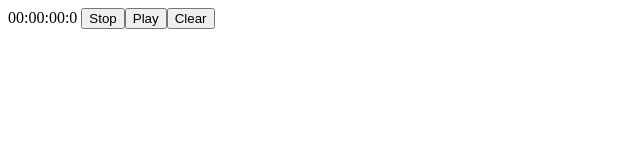
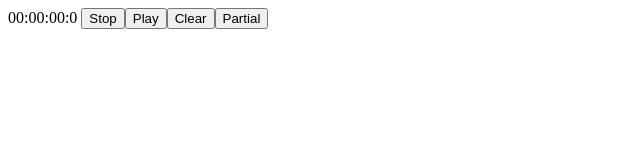
Before and after one commit to eusousalvi/chronometer, a React (Create React App) app: page / in a window 1280 px wide. Shown: the top 160 px of the page, without its empty margins (0-640 px from the left). Built offline with nearby package versions, Linux system fonts and the light colour scheme.

Commit message:
Creating Partial Class Component Feature

```diff
--- a/src/App.js
+++ b/src/App.js
@@ -1,11 +1,27 @@
 import React from 'react';
 import Chronometer from './components/Chronometer';
+import Partial from './components/Partial';
 
 class App extends React.Component {
+  constructor() {
+    super();
+    this.state = {
+      partial: '',
+    };
+    this.setPartial = this.setPartial.bind(this);
+  }
+
+  setPartial(partial) {
+    this.setState((state) => ({
+      partial,
+    }));
+  }
+
   render() {
     return (
       <div>
-        <Chronometer />
+        <Chronometer setPartial={this.setPartial} />
+        <Partial partial={this.state.partial} />
       </div>
     );
   }
--- a/src/components/Chronometer.jsx
+++ b/src/components/Chronometer.jsx
@@ -5,6 +5,7 @@ import objectSupport from 'dayjs/plugin/objectSupport';
 export default class Chronometer extends Component {
   constructor(props) {
     super(props);
+    this.setPartial = props.setPartial;
     this.state = {
       counter: 0,
       time: {
@@ -13,11 +14,13 @@ export default class Chronometer extends Component {
         second: 0,
         millisecond: 0,
       },
+      partial: '',
     };
     this.tick = this.tick.bind(this);
     this.stop = this.stop.bind(this);
     this.play = this.play.bind(this);
     this.clear = this.clear.bind(this);
+    this.partial = this.partial.bind(this);
     Dayjs.extend(objectSupport);
   }
 
@@ -56,6 +59,10 @@ export default class Chronometer extends Component {
     clearInterval(this.interval);
   }
 
+  partial() {
+    this.setPartial(this.timer);
+  }
+
   componentDidUpdate() {
     this.chrono = Dayjs(this.state.time).add({ ms: this.state.counter });
   }
@@ -77,13 +84,17 @@ export default class Chronometer extends Component {
         ? '0' + this.chrono.second()
         : this.chrono.second();
     const milli = this.chrono.millisecond();
-    const timer = `${hour}:${minute}:${second}:${milli}`;
+    this.timer = `${hour}:${minute}:${second}:${milli}`;
+
     return (
-      <div>
-        {timer} <button onClick={this.stop}>Stop</button>
-        <button onClick={this.play}>Play</button>
-        <button onClick={this.clear}>Clear</button>
-      </div>
+      <>
+        <div>
+          {this.timer} <button onClick={this.stop}>Stop</button>
+          <button onClick={this.play}>Play</button>
+          <button onClick={this.clear}>Clear</button>
+          <button onClick={this.partial}>Partial</button>
+        </div>
+      </>
     );
   }
 }
--- a/src/components/Partial.jsx
+++ b/src/components/Partial.jsx
@@ -8,17 +8,19 @@ export default class Partial extends Component {
     };
   }
 
-  componentDidUpdate() {
-    this.setState((state) => ({
-      partials: [...this.state.partials, this.props],
-    }));
+  componentDidUpdate(previousProps) {
+    if (previousProps.partial !== this.props.partial) {
+      this.setState((state) => ({
+        partials: [...this.state.partials, this.props.partial],
+      }));
+    }
   }
 
   render() {
     return (
       <div>
-        {this.state.partials.map((partial) => (
-          <div>{partial}</div>
+        {this.state.partials.map((partial, index) => (
+          <div key={index}>{partial}</div>
         ))}
       </div>
     );
```
Also changed, not shown: 1 other file (tests, documents, lock files or other folders).
